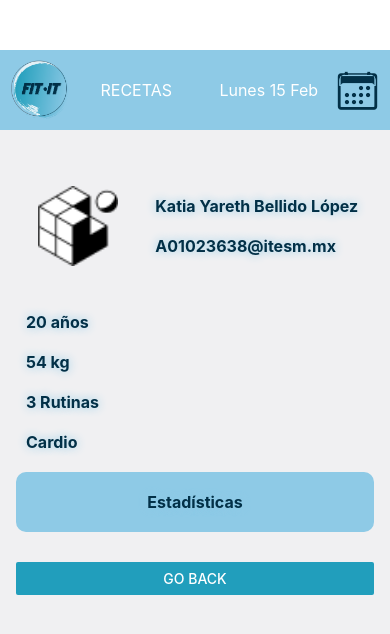
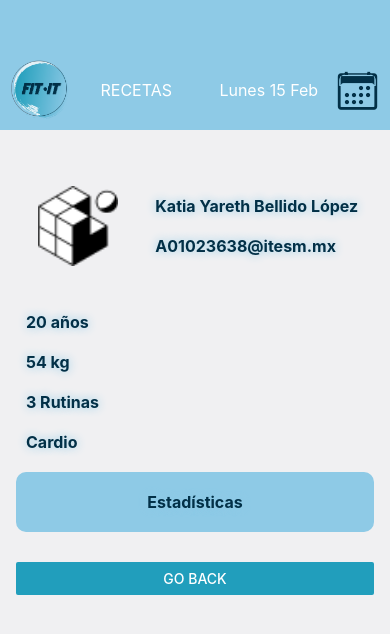
Before and after one commit to KatiaBellido/FIT-IT_APP, a React Native app in the folder FILES/: screen / in a window 390 px wide. Shown: the top 634 px of the page. Built offline with nearby package versions, Linux system fonts and the light colour scheme.

Commit message:
modificaciones prueba

```diff
--- a/FILES/screens/HeaderMenu.js
+++ b/FILES/screens/HeaderMenu.js
@@ -4,16 +4,22 @@ import { Ionicons } from '@expo/vector-icons';
 export const HeaderMenu = () =>{
 
     return (
+      <View style={styles.containerSafe}>
         <View style={styles.container}>
           <Image source={require('../assets/LogoFIT_IT.png')} style={styles.image} />
           <Text style={styles.text}>RECETAS</Text>
           <Text style={styles.text}>Lunes 15 Feb</Text>
           <Ionicons name="ios-calendar-outline" size={45} color="#023047" />
         </View>
+      </View>
       );
 }
 const styles = StyleSheet.create({
+  containerSafe: {
+    backgroundColor: '#8ECAE6',
+  },
   container: {
+    marginTop: 50,
     flexDirection: "row",
     alignItems:"center",
     backgroundColor: '#8ECAE6',
--- a/FILES/screens/MenuTabs.js
+++ b/FILES/screens/MenuTabs.js
@@ -10,13 +10,7 @@ export default class TabsExample extends Component {
   render() {
     return (
       <Container>
-
-        <Header>
-          <Body>
-            <HeaderMenu />
-          </Body>
-        </Header>
-
+          <HeaderMenu />
         <Tabs>
           <Tab heading="Platillos">
             <Tab1 />
--- a/FILES/screens/profile.js
+++ b/FILES/screens/profile.js
@@ -63,7 +63,6 @@ export default class profile extends Component {
 const styles = StyleSheet.create({
     container: {
         flex: 1,
-        marginTop: 50,
         backgroundColor: "rgba(105,109,125, 0.1)",
     },
     containerSafe: {
```
